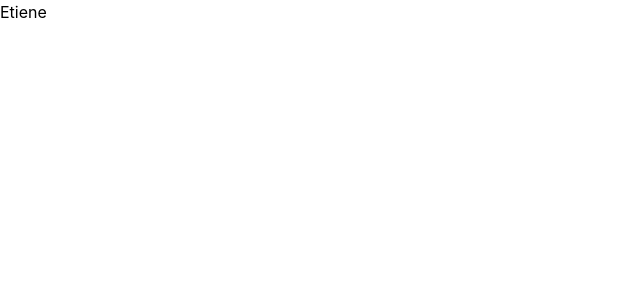
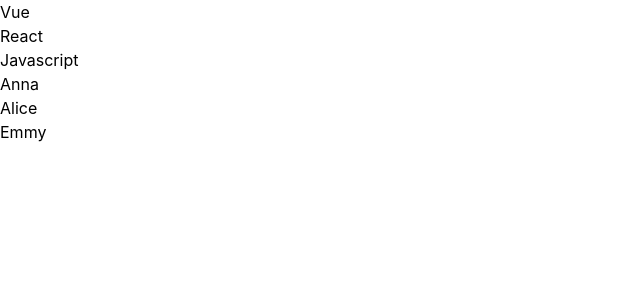
Before and after one commit to niyomugaboetiene/vue-2.0-course, a Vue app: page / in a window 1280 px wide. Shown: the top 300 px of the page, without its empty margins (0-640 px from the left). Built offline with nearby package versions, Linux system fonts and the light colour scheme.

Commit message:
learning props in vue

```diff
--- a/src/App.vue
+++ b/src/App.vue
@@ -11,7 +11,8 @@
      <!-- <Directives /> -->
       <!-- <Events /> -->
        <!-- <Reminder /> -->
-        <PropsParent />
+        <!-- <PropsParent /> -->
+         <DynamicParent />
   </div>
 </template>
 
@@ -23,4 +24,5 @@
      import Interpolation from './components/Interpolation.vue';
      import Reminder from './components/Reminder.vue';
      import PropsParent from './components/Props/propsParent.vue';
+     import DynamicParent from './components/Props/DynamicParent.vue';
 </script>
--- /dev/null
+++ b/src/components/Props/DynamicChild.vue
@@ -0,0 +1,13 @@
+<template>
+    <p v-for="skill in skills">{{ skill }}</p>
+    <p v-for="user in users">{{ user }}</p>
+</template>
+
+<script>
+    export default {
+        props: {
+            skills: Array,
+            users: Array
+        }
+    }
+</script>
--- /dev/null
+++ b/src/components/Props/DynamicParent.vue
@@ -0,0 +1,16 @@
+<template>
+    <DynamicChild :skills="skills" :users="users" />
+</template>
+
+<script>
+    import DynamicChild from './DynamicChild.vue';
+    export default {
+        components: { DynamicChild },
+        data() {
+            return {
+                skills: ["Vue", "React", "Javascript"],
+                users: ["Anna", "Alice", "Emmy"]
+            }
+        }
+    }
+</script>
```
